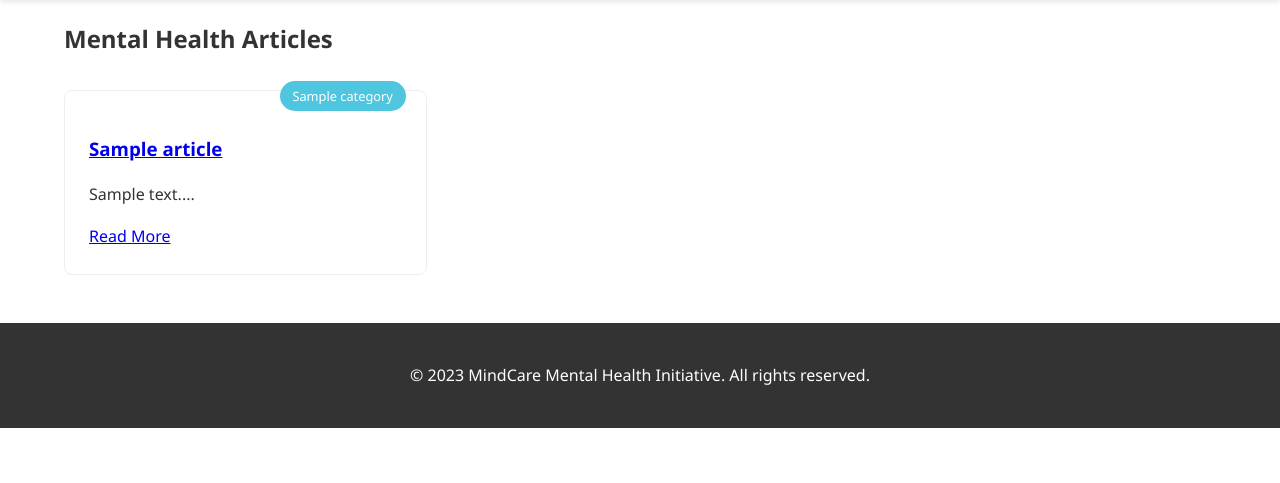
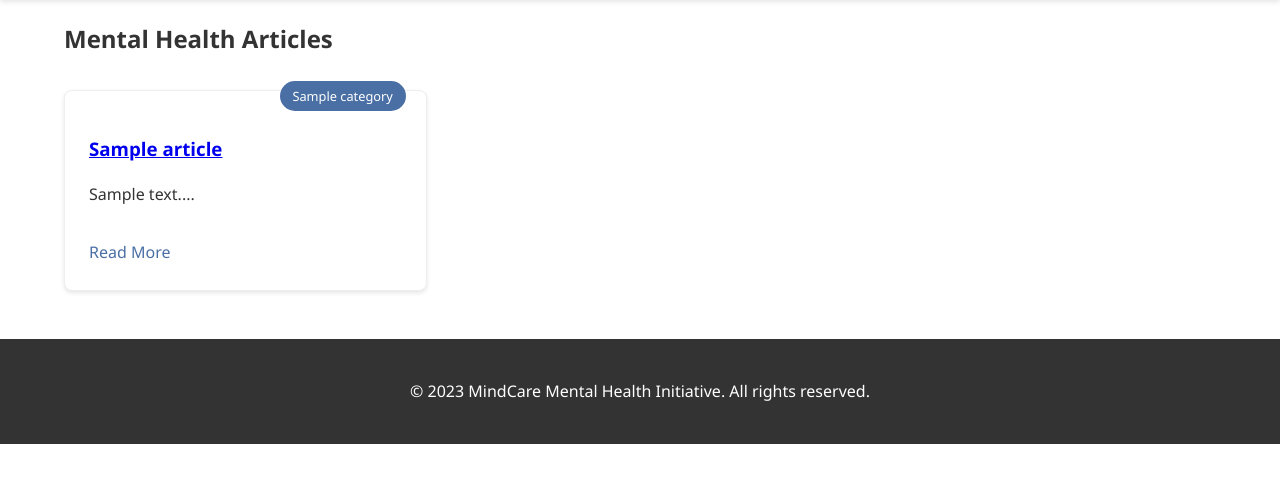
Before and after one commit to Nidaa12/mental-health-website, a Python web app: template templates/articles.html in a window 1280 px wide. Shown: the part 184-667 px from the top of the page. Run offline with Jinja, Linux system fonts and the light colour scheme; the template is opened without the code that fills it: most values are stand-ins (such as "Sample title", 1, 10 or a date in 2020).

Commit message:
Update style.css

```diff
--- a/static/css/style.css
+++ b/static/css/style.css
@@ -125,6 +125,46 @@ font-weight: bold;
 </div>
 </section>
 {% endblock %}
+/* Article Styles */
+.articles-grid {
+display: grid;
+grid-template-columns: repeat(auto-fill, minmax(300px, 1fr));
+gap: 2rem;
+margin-top: 2rem;
+}
+
+.article-card {
+background: white;
+padding: 1.5rem;
+border-radius: 8px;
+box-shadow: 0 2px 4px rgba(0,0,0,0.1);
+}
+
+.article-detail {
+max-width: 800px;
+margin: 0 auto;
+background: white;
+padding: 2rem;
+border-radius: 8px;
+}
+
+.category-badge {
+background: #4a6fa5;
+color: white;
+padding: 0.3rem 0.8rem;
+border-radius: 20px;
+font-size: 0.8rem;
+display: inline-block;
+margin-bottom: 0.5rem;
+}
+
+.read-more, .back-link {
+color: #4a6fa5;
+text-decoration: none;
+font-weight: 500;
+display: inline-block;
+margin-top: 1rem;
+}
 
 footer {
 background: var(--dark-text);
```
